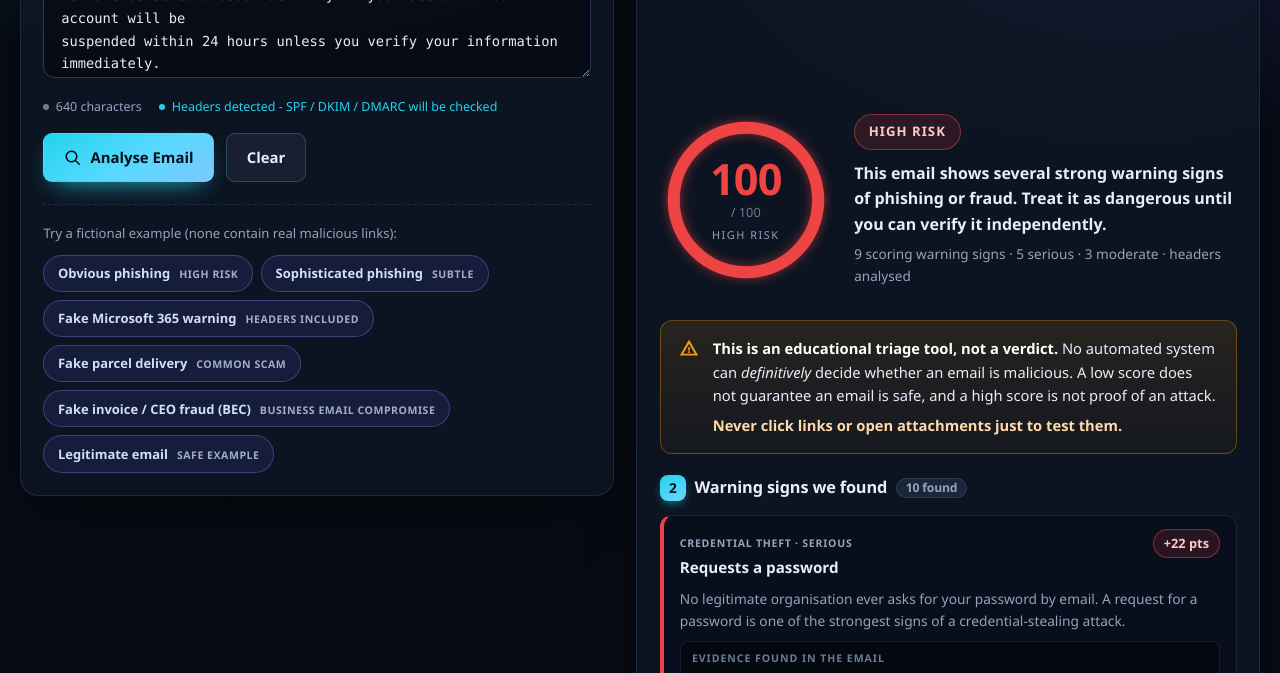
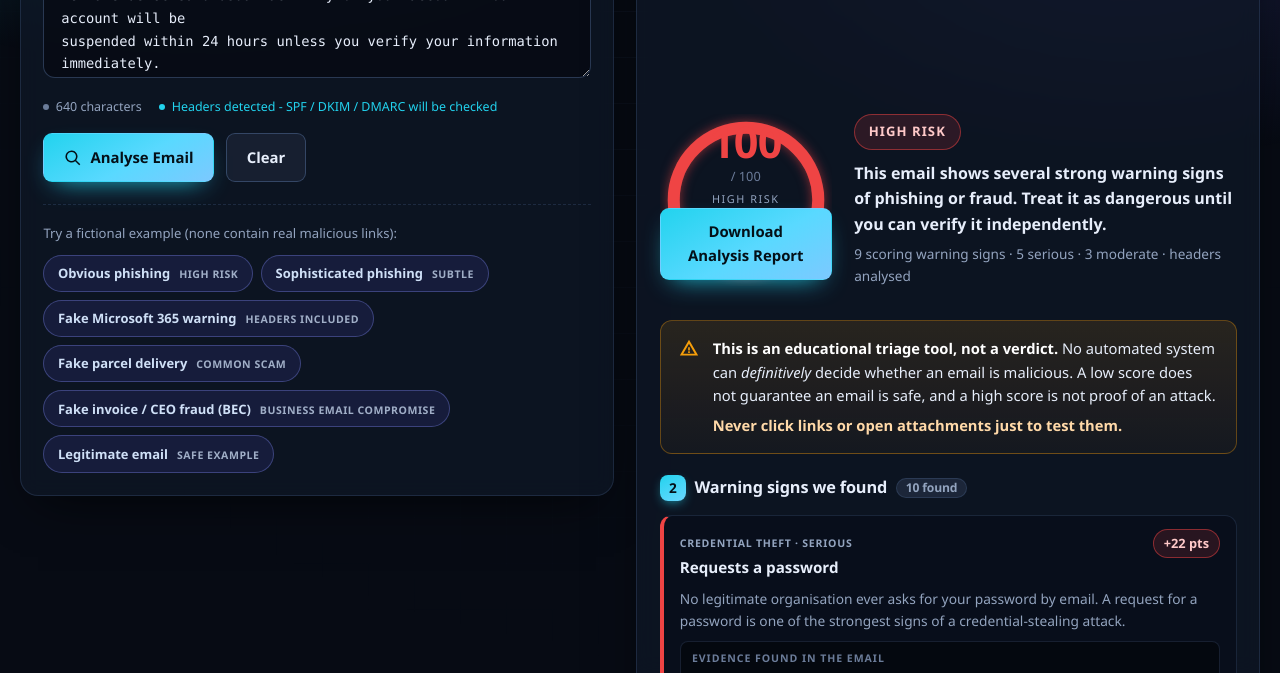
Before and after one commit to Hitesh885/Phishing-email-analyser, a plain HTML site: page index.html in a window 1280 px wide. Both pictures are taken after a click on the button "A crude, classic phishing email: panic, a threat, a password". Shown: the part 837-1510 px from the top of the page. Drawn offline with Linux system fonts and the light colour scheme.

Commit message:
Update index.html

```diff
--- a/index.html
+++ b/index.html
@@ -136,6 +136,9 @@
                 <span class="gauge-score" id="scoreValue">0</span>
                 <span class="gauge-max">/ 100</span>
                 <span class="gauge-caption" id="gaugeLabel">Risk score</span>
+                <button id="exportReportBtn" type="button" class="btn btn-primary">
+  Download Analysis Report
+</button>
               </div>
             </div>
 
```
